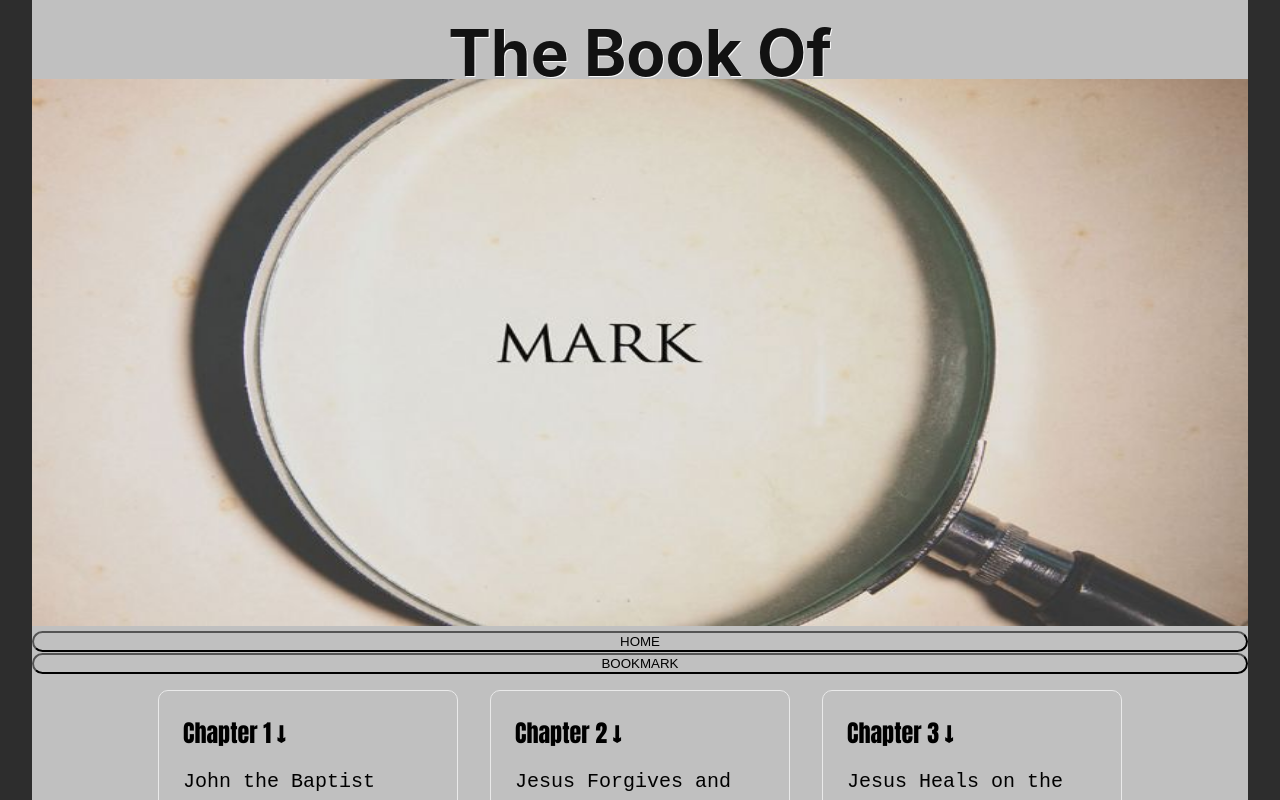
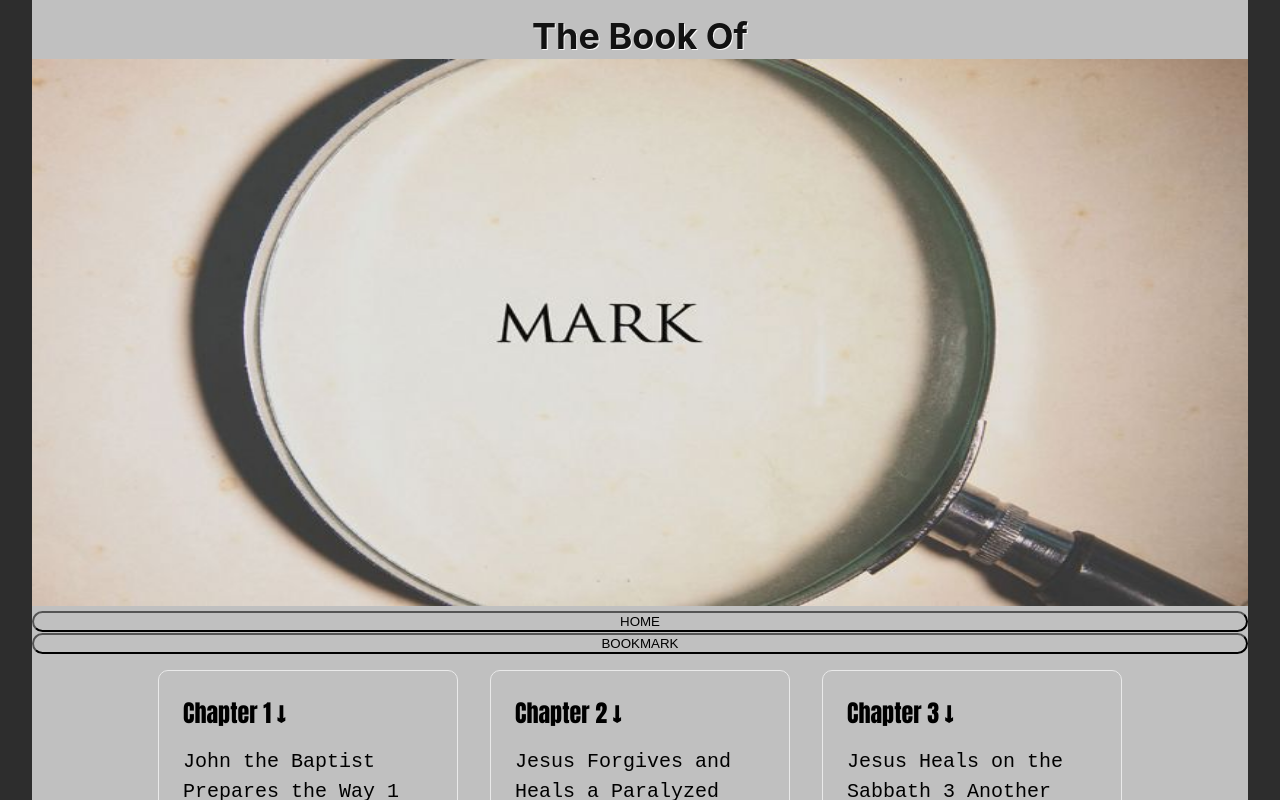
Before and after one commit to jnutt367/mark, a Next.js app: page / in a window 1280 px wide. Shown: the top 800 px of the page. Built offline with nearby package versions, Linux system fonts and the light colour scheme.

Commit message:
Update Home.module.css
font size smaller

```diff
--- a/styles/Home.module.css
+++ b/styles/Home.module.css
@@ -90,8 +90,8 @@
   margin-top: 0;
   font-family: Ariel, sans, , serif, sans-serif, cursive, fantasy;
   text-shadow: 2px 2px grey;
-  font-size: 64px;
-  margin-bottom: 2.7rem;
+  font-size: 36px;
+  margin-bottom: 3.5rem;
 }
 
 
```
